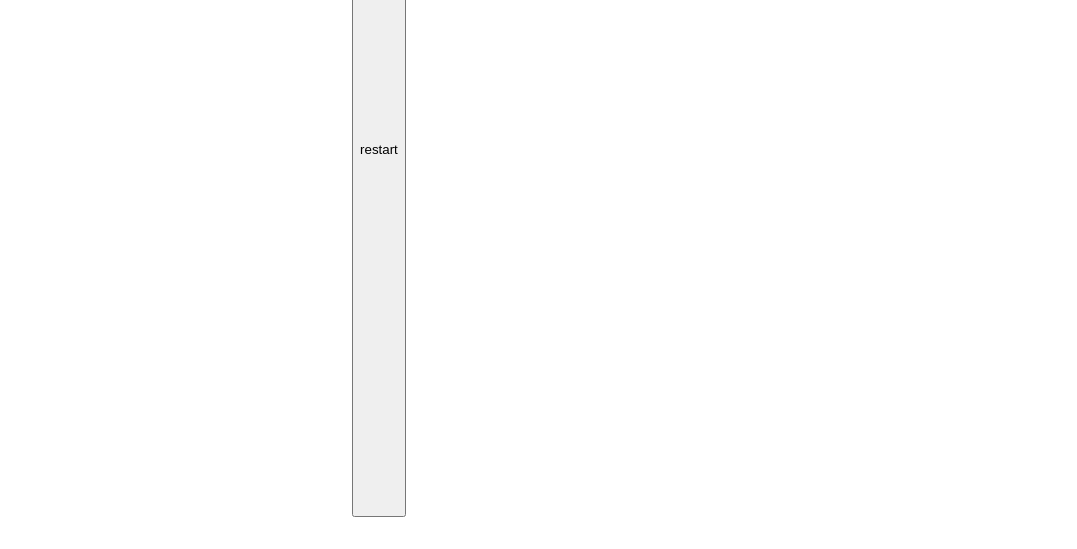
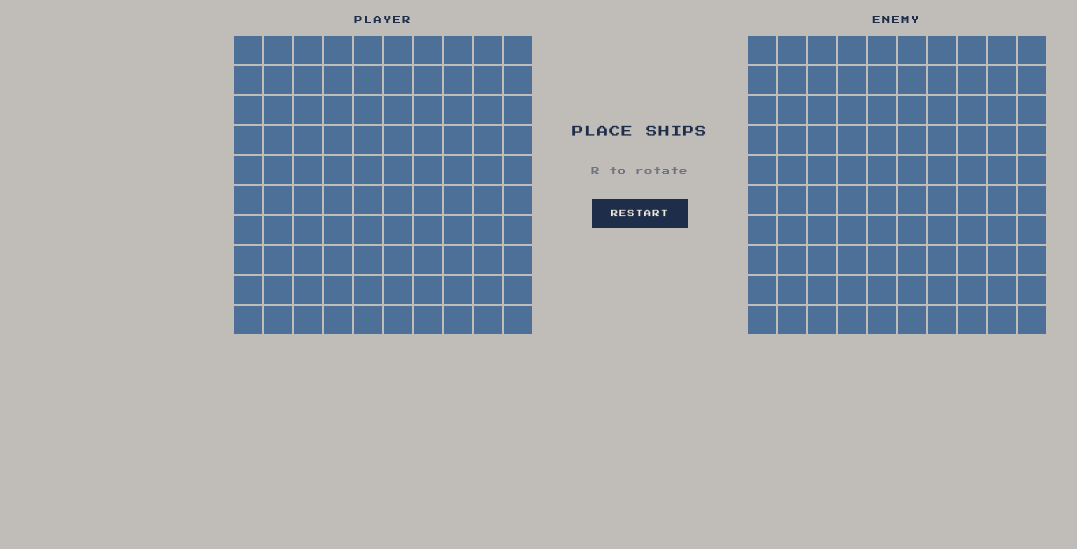
Before and after one commit to KCooke2222/odin-battleship, a website built with webpack: page src/index.html in a window 1280 px wide. Shown: the part 251-800 px from the top of the page, without its empty margins (0-1077 px from the left). Built offline with nearby package versions, Linux system fonts and the light colour scheme.

Commit message:
feat: clean up ui

```diff
--- a/src/domController.js
+++ b/src/domController.js
@@ -40,7 +40,7 @@ function renderGrid(container, shipGrid, attackGrid, showShips) {
       cell.classList.add("hit");
     } else if (attackGrid[x][y] === 0) {
       cell.classList.add("miss");
-    } else if (shipGrid[x][y] !== null) {
+    } else if (showShips && shipGrid[x][y] !== null) {
       cell.classList.add("ship");
     }
   }
--- a/src/index.html
+++ b/src/index.html
@@ -3,12 +3,29 @@
   <head>
     <meta charset="UTF-8" />
     <meta name="viewport" content="width=device-width, initial-scale=1.0" />
-    <title>Webpack Starter</title>
+    <title>BATTLESHIP</title>
+    <link rel="preconnect" href="https://fonts.googleapis.com" />
+    <link rel="preconnect" href="https://fonts.gstatic.com" crossorigin />
+    <link href="https://fonts.googleapis.com/css2?family=Press+Start+2P&display=swap" rel="stylesheet" />
   </head>
   <body>
-    <div class="player-grid"></div>
-    <div class="status"><p>place ships</p></div>
-    <button class="restart">restart</button>
-    <div class="enemy-grid"></div>
+    <div class="container">
+      <h1 class="title">BATTLESHIP</h1>
+      <div class="boards">
+        <div class="board-wrapper">
+          <p class="board-label">PLAYER</p>
+          <div class="player-grid"></div>
+        </div>
+        <div class="center-panel">
+          <div class="status"><p>PLACE SHIPS</p></div>
+          <p class="hint">R to rotate</p>
+          <button class="restart">RESTART</button>
+        </div>
+        <div class="board-wrapper">
+          <p class="board-label">ENEMY</p>
+          <div class="enemy-grid"></div>
+        </div>
+      </div>
+    </div>
   </body>
 </html>
--- a/src/styles.css
+++ b/src/styles.css
@@ -1,43 +1,119 @@
 * {
   box-sizing: border-box;
+  margin: 0;
+  padding: 0;
 }
 
 body {
-  margin: 0;
+  background: #c0bdb8;
+  color: #1e2d4a;
+  font-family: "Press Start 2P", monospace;
   min-height: 100vh;
-  font-family: sans-serif;
+  display: flex;
+  align-items: center;
+  justify-content: center;
+}
+
+.container {
+  display: flex;
+  flex-direction: column;
+  align-items: center;
+  gap: 2rem;
   padding: 2rem;
+}
+
+.title {
+  font-size: 1.2rem;
+  letter-spacing: 0.3em;
+}
+
+.boards {
   display: flex;
-  gap: 20px;
+  align-items: center;
+  gap: 2.5rem;
+}
+
+.board-wrapper {
+  display: flex;
+  flex-direction: column;
+  align-items: center;
+  gap: 0.75rem;
+}
+
+.board-label {
+  font-size: 0.5rem;
+  letter-spacing: 0.2em;
 }
 
 .player-grid,
 .enemy-grid {
   display: grid;
-  grid-template: repeat(10, 20px) / repeat(10, 20px);
+  grid-template: repeat(10, 28px) / repeat(10, 28px);
+  gap: 2px;
 }
 
 .cell {
-  border: 2px, solid, black;
-  background-color: blue;
+  background-color: #4d7098;
+  cursor: pointer;
+}
+
+.enemy-grid .cell:hover {
+  background-color: #6b8fba;
 }
 
 .hit {
-  background-color: red;
+  background-color: #a63220;
 }
 
 .miss {
-  background-color: grey;
+  background-color: #8aa4be;
 }
 
 .ship {
-  background-color: rgb(34, 34, 34);
+  background-color: #1e2d4a;
 }
 
 .valid {
-  background-color: rgb(36, 77, 10);
+  background-color: #7aab6e;
 }
 
 .invalid {
-  background-color: rgb(122, 19, 19);
+  background-color: #a63220;
 }
+
+.center-panel {
+  display: flex;
+  flex-direction: column;
+  align-items: center;
+  gap: 1.5rem;
+  min-width: 130px;
+}
+
+.status {
+  font-size: 0.7rem;
+  text-align: center;
+  line-height: 2;
+  letter-spacing: 0.1em;
+  text-transform: uppercase;
+}
+
+.hint {
+  font-size: 0.5rem;
+  opacity: 0.5;
+  letter-spacing: 0.1em;
+}
+
+.restart {
+  font-family: "Press Start 2P", monospace;
+  font-size: 0.45rem;
+  color: #ede8d8;
+  background: #1e2d4a;
+  border: none;
+  padding: 0.7rem 1.2rem;
+  cursor: pointer;
+  letter-spacing: 0.15em;
+}
+
+.restart:hover {
+  background: #2b3a5c;
+}
```
